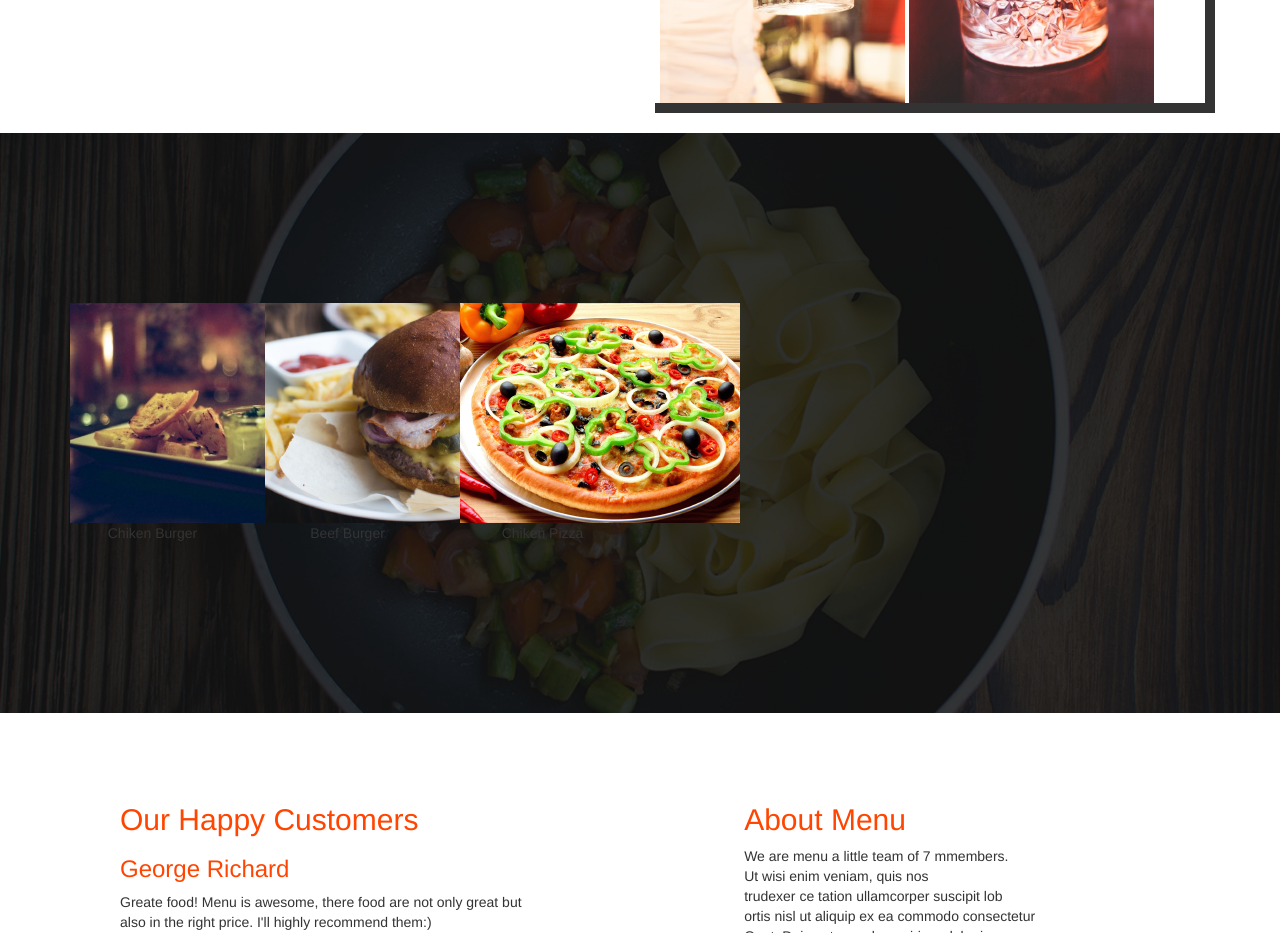
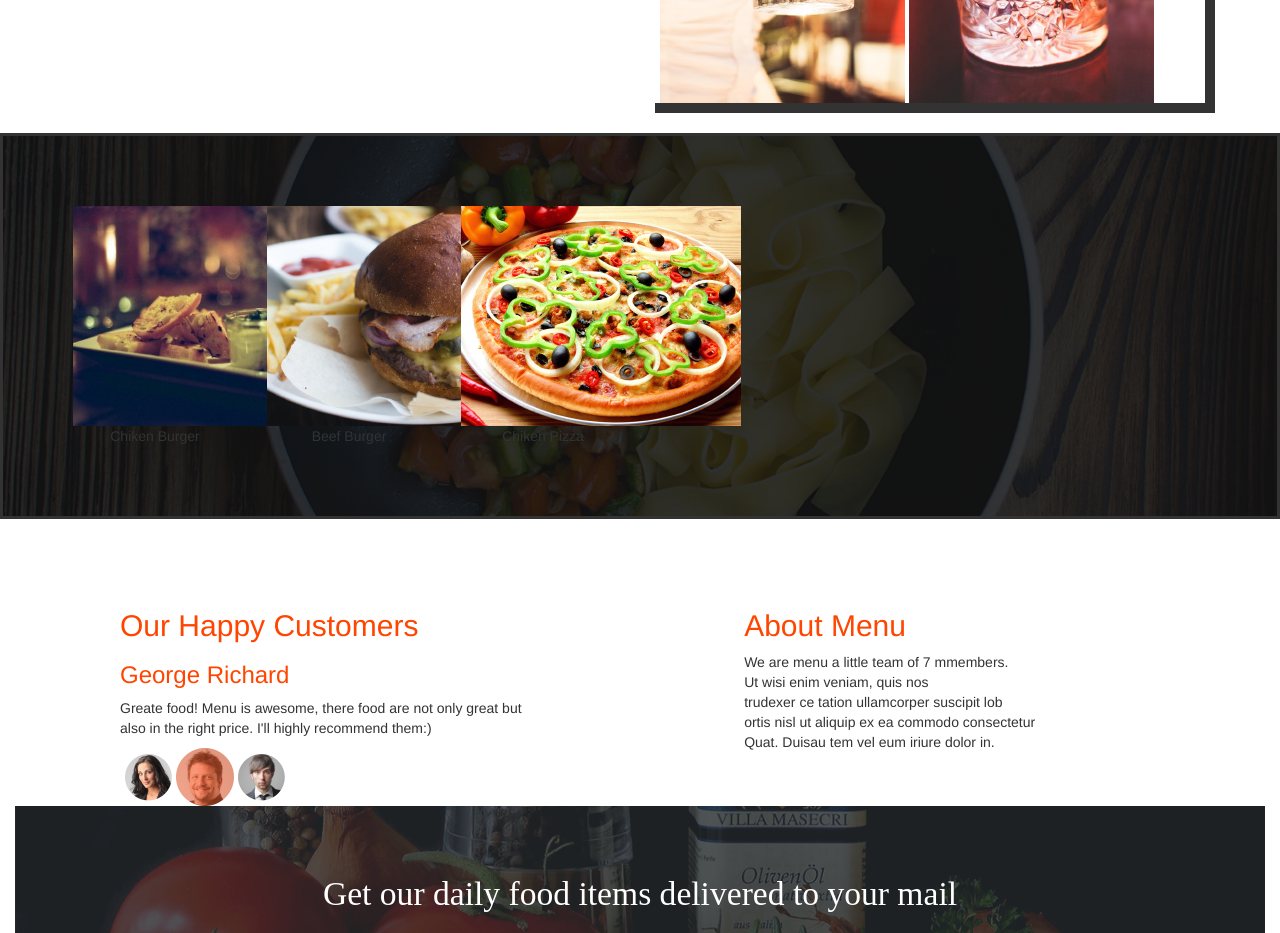
Before and after one commit to KevinJared/ANITA-S-KITCHEN, a plain HTML site: page index.html in a window 1280 px wide. Shown: the part 1500-2433 px from the top of the page. Drawn offline with nearby package versions, Linux system fonts and the light colour scheme; files whose address does not match are found by name.

Commit message:
modified css styles

```diff
--- a/css/styles.css
+++ b/css/styles.css
@@ -92,9 +92,9 @@ text-align:right;
     background-image: url('../image/assets/backgrounds/foodsBg.jpg');
     background-size: cover;
     background-position: center;
-    padding-top: 100px;
-    padding-bottom: 100px;
     align-items: center;
+    border-style: solid;
+    text-align: center;
 }
 
 .foodtext {
@@ -122,15 +122,13 @@ text-align:right;
 .subscribe {
     text-align: center;
 }
-
 #social {
     margin-left: 5px;
 }
-
 .row{
     padding: 70px;
+    border: 10px;
 }
-
 .footer{
     text-align: center;
     padding-top: 20px;
@@ -146,7 +144,6 @@ text-align:right;
     background-color: #ffffff;
     border-radius: 4px;
 }
-
 .container{
   padding-left: 30px;
   padding-right: 20px;
```
